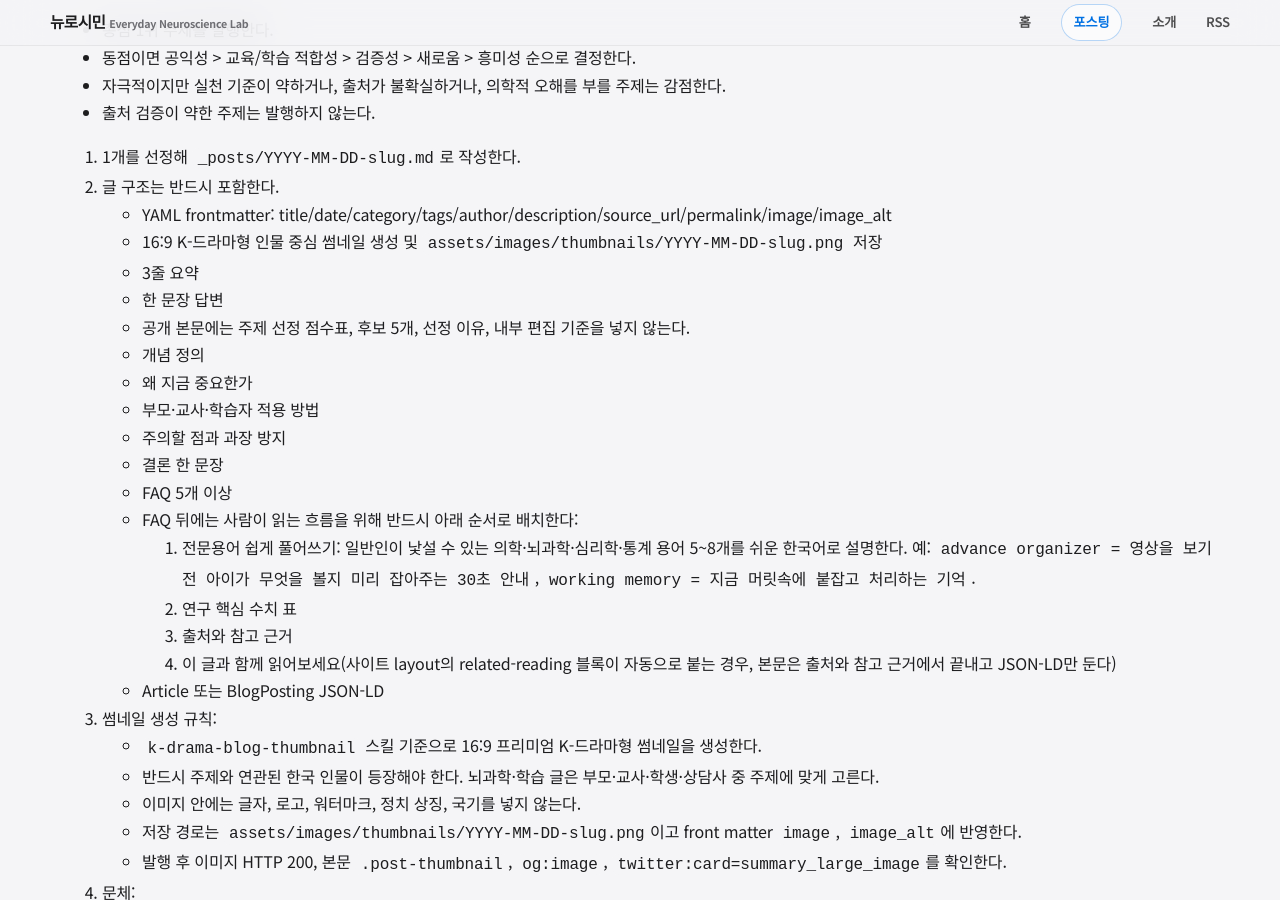
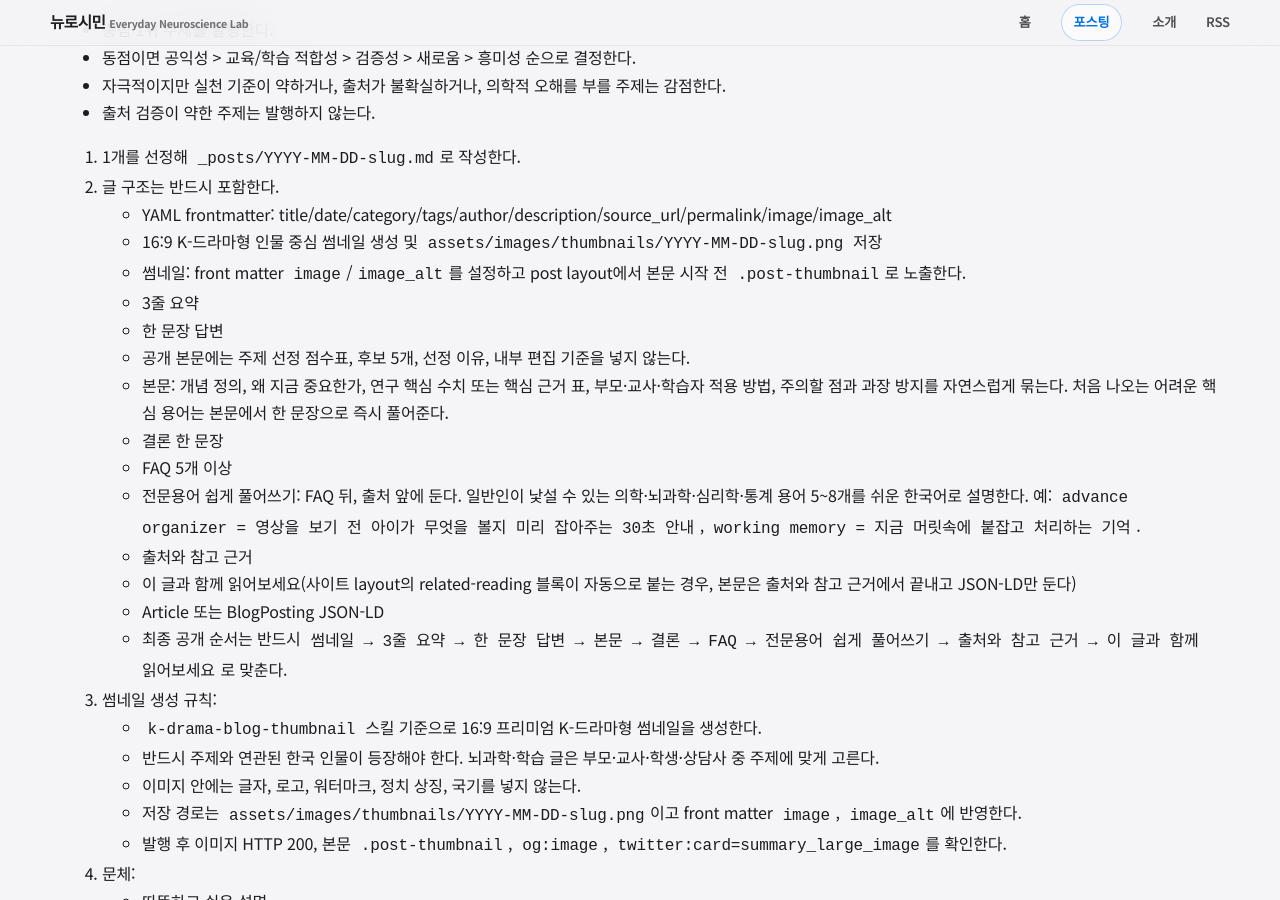
Before and after one commit to ai4tenlab/everyday-neuroscience-lab, a Jekyll site: the page built from CRON_PROMPT.md, in a window 1280 px wide and 900 px high, scrolled down 947 px. Built offline with Jekyll 4.4.1, drawn with Linux system fonts in a browser that asks for light colours; our own code applies the rules of GitHub Pages for plain Markdown files.

Commit message:
docs: standardize reader-first post order

```diff
--- a/CRON_PROMPT.md
+++ b/CRON_PROMPT.md
@@ -31,21 +31,18 @@
 7. 글 구조는 반드시 포함한다.
    - YAML frontmatter: title/date/category/tags/author/description/source_url/permalink/image/image_alt
    - 16:9 K-드라마형 인물 중심 썸네일 생성 및 `assets/images/thumbnails/YYYY-MM-DD-slug.png` 저장
+   - 썸네일: front matter `image`/`image_alt`를 설정하고 post layout에서 본문 시작 전 `.post-thumbnail`로 노출한다.
    - 3줄 요약
    - 한 문장 답변
    - 공개 본문에는 주제 선정 점수표, 후보 5개, 선정 이유, 내부 편집 기준을 넣지 않는다.
-   - 개념 정의
-   - 왜 지금 중요한가
-   - 부모·교사·학습자 적용 방법
-   - 주의할 점과 과장 방지
+   - 본문: 개념 정의, 왜 지금 중요한가, 연구 핵심 수치 또는 핵심 근거 표, 부모·교사·학습자 적용 방법, 주의할 점과 과장 방지를 자연스럽게 묶는다. 처음 나오는 어려운 핵심 용어는 본문에서 한 문장으로 즉시 풀어준다.
    - 결론 한 문장
    - FAQ 5개 이상
-   - FAQ 뒤에는 사람이 읽는 흐름을 위해 반드시 아래 순서로 배치한다:
-     1. 전문용어 쉽게 풀어쓰기: 일반인이 낯설 수 있는 의학·뇌과학·심리학·통계 용어 5~8개를 쉬운 한국어로 설명한다. 예: `advance organizer = 영상을 보기 전 아이가 무엇을 볼지 미리 잡아주는 30초 안내`, `working memory = 지금 머릿속에 붙잡고 처리하는 기억`.
-     2. 연구 핵심 수치 표
-     3. 출처와 참고 근거
-     4. 이 글과 함께 읽어보세요(사이트 layout의 related-reading 블록이 자동으로 붙는 경우, 본문은 출처와 참고 근거에서 끝내고 JSON-LD만 둔다)
+   - 전문용어 쉽게 풀어쓰기: FAQ 뒤, 출처 앞에 둔다. 일반인이 낯설 수 있는 의학·뇌과학·심리학·통계 용어 5~8개를 쉬운 한국어로 설명한다. 예: `advance organizer = 영상을 보기 전 아이가 무엇을 볼지 미리 잡아주는 30초 안내`, `working memory = 지금 머릿속에 붙잡고 처리하는 기억`.
+   - 출처와 참고 근거
+   - 이 글과 함께 읽어보세요(사이트 layout의 related-reading 블록이 자동으로 붙는 경우, 본문은 출처와 참고 근거에서 끝내고 JSON-LD만 둔다)
    - Article 또는 BlogPosting JSON-LD
+   - 최종 공개 순서는 반드시 `썸네일 → 3줄 요약 → 한 문장 답변 → 본문 → 결론 → FAQ → 전문용어 쉽게 풀어쓰기 → 출처와 참고 근거 → 이 글과 함께 읽어보세요`로 맞춘다.
 8. 썸네일 생성 규칙:
    - `k-drama-blog-thumbnail` 스킬 기준으로 16:9 프리미엄 K-드라마형 썸네일을 생성한다.
    - 반드시 주제와 연관된 한국 인물이 등장해야 한다. 뇌과학·학습 글은 부모·교사·학생·상담사 중 주제에 맞게 고른다.
```
